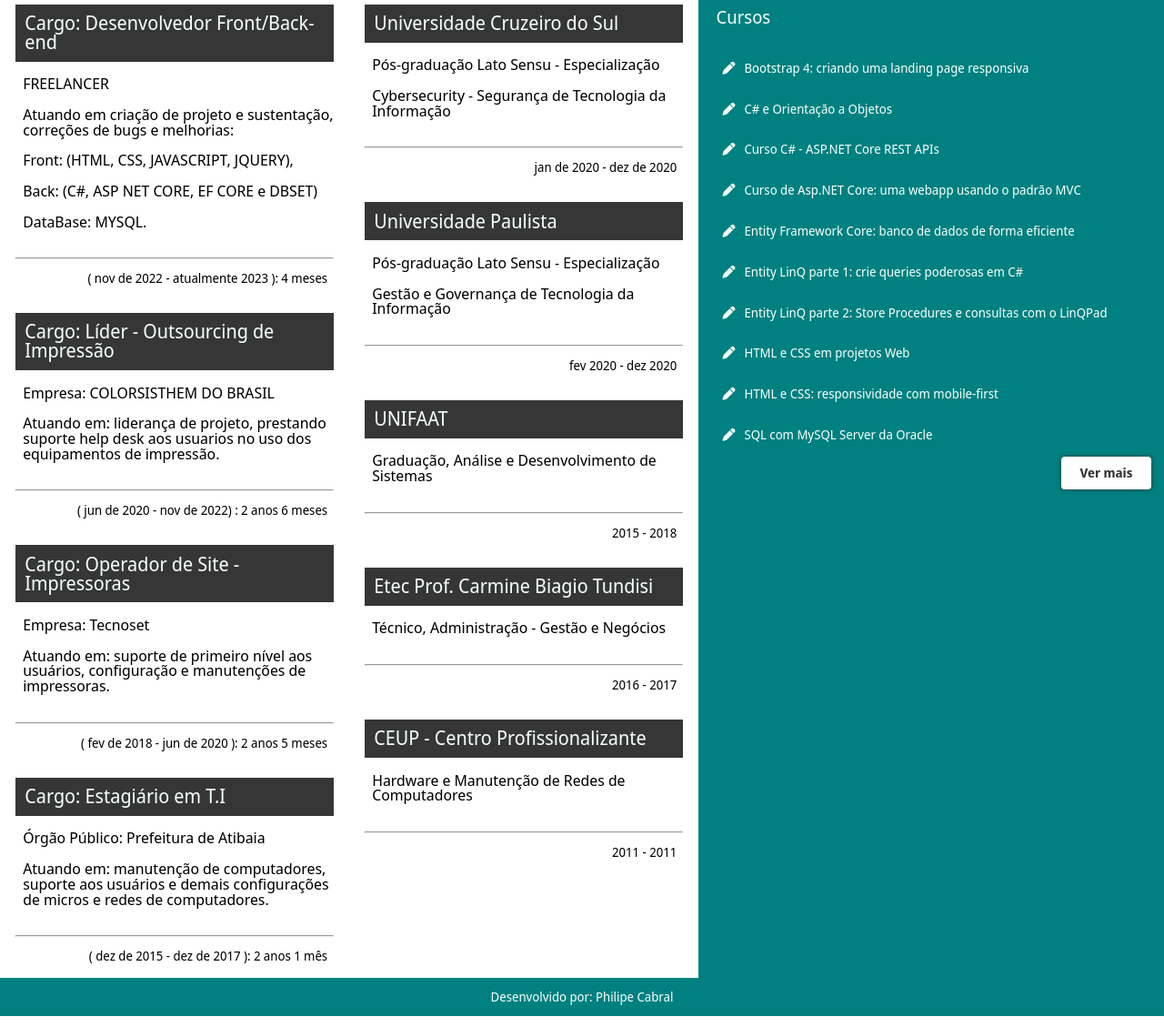
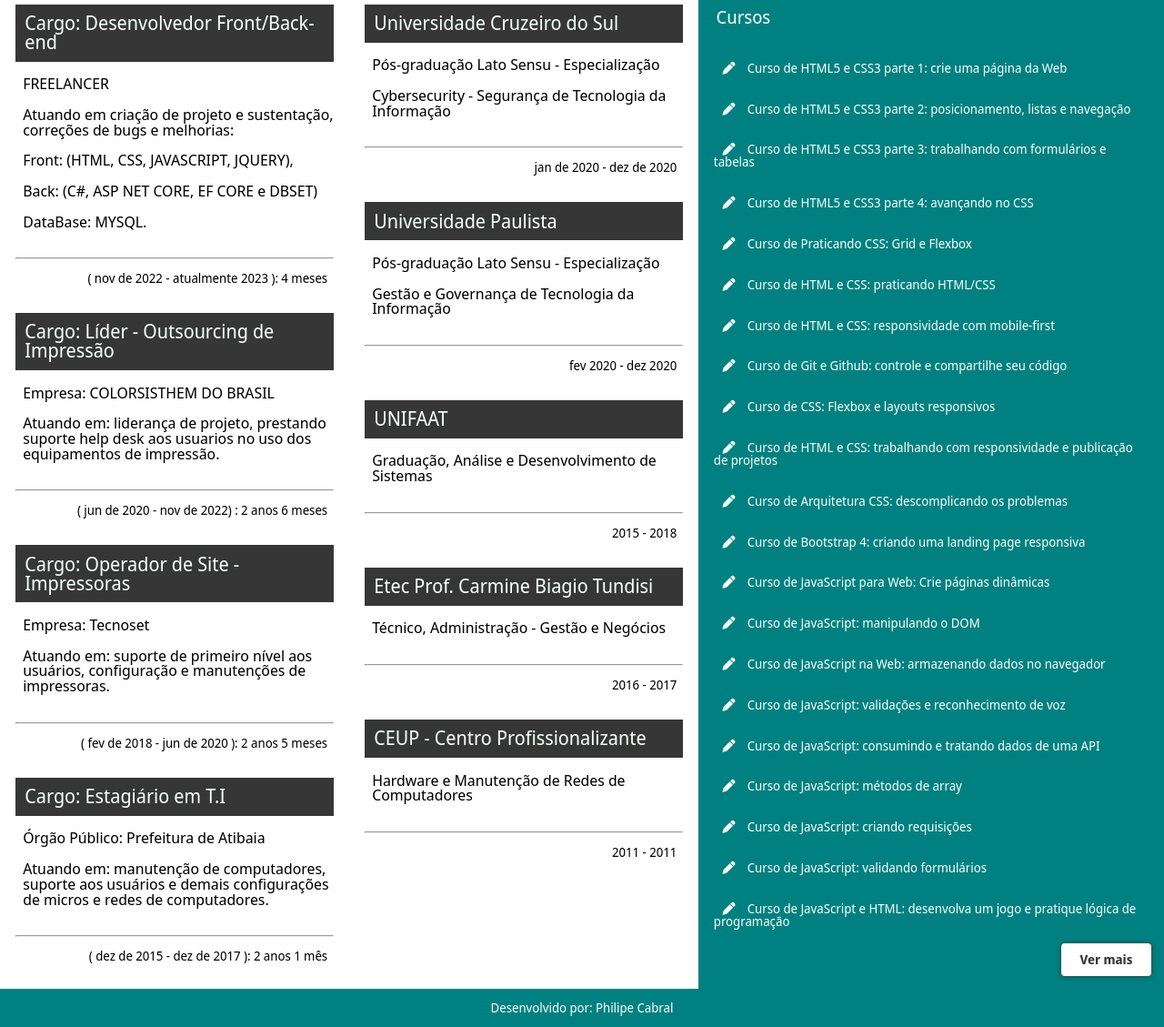
Before and after one commit to Philipebcf/curriculo-philipe-cabral, a plain HTML site: page index.html in a window 1280 px wide. Shown: the part 568-1697 px from the top of the page at 91% size. Drawn offline with Linux system fonts and the light colour scheme.

Commit message:
atualização de cursos frint-end

```diff
--- a/index.html
+++ b/index.html
@@ -541,52 +541,149 @@
                     <ul class="lista-lateral lista-tela-maior lista-lateral-esquerda">
                         <li class="lista-item-titulo lista-item-titulo-tela-maior">Cursos</li>
                         <li class="lista-item">
-                            <a href="#" class="lista-lateral-link"><i class="fa fa-thin fa-pen"></i>Bootstrap 4: criando uma landing page <br class="quebra-linha"> responsiva
-                                <time class="item-horas">00 horas - Alura</time>
-                            </a>
-                        </li>
-                        <li class="lista-item">
-                            <a href="#" class="lista-lateral-link"><i class="fa fa-thin fa-pen"></i>C# e Orientação a Objetos
+                            <a href="#" class="lista-lateral-link"><i class="fa fa-thin fa-pen"></i>
+                                Curso de
+                        HTML5 e CSS3 parte 1: crie uma página da Web
                                 <time class="item-horas">00 hs - Alura</time>
                             </a>
                         </li>
                         <li class="lista-item">
-                            <a href="#" class="lista-lateral-link"><i class="fa fa-thin fa-pen"></i>Curso C# - ASP.NET Core REST APIs
+                            <a href="#" class="lista-lateral-link"><i class="fa fa-thin fa-pen"></i>
+                                Curso de
+                        HTML5 e CSS3 parte 2: posicionamento, listas e navegação
                                 <time class="item-horas">00 hs - Alura</time>
                             </a>
                         </li>
                         <li class="lista-item">
-                            <a href="#" class="lista-lateral-link"><i class="fa fa-thin fa-pen"></i>Curso de Asp.NET Core: uma webapp usando <br class="quebra-linha"> o padrão MVC
+                            <a href="#" class="lista-lateral-link"><i class="fa fa-thin fa-pen"></i>
+                                Curso de
+                        HTML5 e CSS3 parte 3: trabalhando com formulários e tabelas
                                 <time class="item-horas">00 hs - Alura</time>
                             </a>
                         </li>
                         <li class="lista-item">
-                            <a href="#" class="lista-lateral-link"><i class="fa fa-thin fa-pen"></i>Entity Framework Core: banco de dados <br class="quebra-linha"> de forma eficiente
-                                <time class="item-horas">16 hs - Alura</time>
+                            <a href="#" class="lista-lateral-link"><i class="fa fa-thin fa-pen"></i>
+                                Curso de
+                        HTML5 e CSS3 parte 4: avançando no CSS
+                                <time class="item-horas">00 hs - Alura</time>
                             </a>
                         </li>
                         <li class="lista-item">
-                            <a href="#" class="lista-lateral-link"><i class="fa fa-thin fa-pen"></i>Entity LinQ parte 1: crie queries poderosas em C#
-                                <time class="item-horas">11 hs - Alura</time>
+                            <a href="#" class="lista-lateral-link"><i class="fa fa-thin fa-pen"></i>
+                                Curso de
+                        Praticando CSS: Grid e Flexbox
+                                <time class="item-horas">00 hs - Alura</time>
                             </a>
                         </li>
                         <li class="lista-item">
-                            <a href="#" class="lista-lateral-link"><i class="fa fa-thin fa-pen"></i>Entity LinQ parte 2: Store Procedures e consultas <br class="quebra-linha">com o LinQPad
-                                <time class="item-horas">8 hs - Alura</time>
+                            <a href="#" class="lista-lateral-link"><i class="fa fa-thin fa-pen"></i>
+                                Curso de
+                        HTML e CSS: praticando HTML/CSS
+                                <time class="item-horas">00 hs - Alura</time>
                             </a>
                         </li>
                         <li class="lista-item">
-                            <a href="#" class="lista-lateral-link"><i class="fa fa-thin fa-pen"></i>HTML e CSS em projetos Web
-                                <time class="item-horas">63 hs - Alura</time>
+                            <a href="#" class="lista-lateral-link"><i class="fa fa-thin fa-pen"></i>
+                                Curso de
+                        HTML e CSS: responsividade com mobile-first
+                                <time class="item-horas">00 hs - Alura</time>
                             </a>
                         </li>
                         <li class="lista-item">
-                            <a href="#" class="lista-lateral-link"><i class="fa fa-thin fa-pen"></i>HTML e CSS: responsividade com mobile-first
-                                <time class="item-horas">12 hs - Alura</time>
+                            <a href="#" class="lista-lateral-link"><i class="fa fa-thin fa-pen"></i>
+                                Curso de
+                        Git e Github: controle e compartilhe seu código
+                                <time class="item-horas">00 hs - Alura</time>
                             </a>
                         </li>
                         <li class="lista-item">
-                            <a href="#" class="lista-lateral-link"><i class="fa fa-thin fa-pen"></i>SQL com MySQL Server da Oracle
+                            <a href="#" class="lista-lateral-link"><i class="fa fa-thin fa-pen"></i>
+                                Curso de
+                        CSS: Flexbox e layouts responsivos
+                                <time class="item-horas">00 hs - Alura</time>
+                            </a>
+                        </li>
+                        <li class="lista-item">
+                            <a href="#" class="lista-lateral-link"><i class="fa fa-thin fa-pen"></i>
+                                Curso de
+                        HTML e CSS: trabalhando com responsividade e publicação de projetos
+                                <time class="item-horas">00 hs - Alura</time>
+                            </a>
+                        </li>
+                        <li class="lista-item">
+                            <a href="#" class="lista-lateral-link"><i class="fa fa-thin fa-pen"></i>
+                                Curso de
+                                Arquitetura CSS: descomplicando os problemas
+                                <time class="item-horas">00 hs - Alura</time>
+                            </a>
+                        </li>
+                        <li class="lista-item">
+                            <a href="#" class="lista-lateral-link"><i class="fa fa-thin fa-pen"></i>
+                                Curso de
+                        Bootstrap 4: criando uma landing page responsiva
+                                <time class="item-horas">00 hs - Alura</time>
+                            </a>
+                        </li>
+                        <li class="lista-item">
+                            <a href="#" class="lista-lateral-link"><i class="fa fa-thin fa-pen"></i>
+                                Curso de
+                        JavaScript para Web: Crie páginas dinâmicas
+                                <time class="item-horas">00 hs - Alura</time>
+                            </a>
+                        </li>
+                        <li class="lista-item">
+                            <a href="#" class="lista-lateral-link"><i class="fa fa-thin fa-pen"></i>
+                                Curso de
+                        JavaScript: manipulando o DOM
+                                <time class="item-horas">00 hs - Alura</time>
+                            </a>
+                        </li>
+                        <li class="lista-item">
+                            <a href="#" class="lista-lateral-link"><i class="fa fa-thin fa-pen"></i>
+                                Curso de
+                        JavaScript na Web: armazenando dados no navegador
+                                <time class="item-horas">00 hs - Alura</time>
+                            </a>
+                        </li>
+                        <li class="lista-item">
+                            <a href="#" class="lista-lateral-link"><i class="fa fa-thin fa-pen"></i>
+                                Curso de
+                        JavaScript: validações e reconhecimento de voz
+                                <time class="item-horas">00 hs - Alura</time>
+                            </a>
+                        </li>
+                        <li class="lista-item">
+                            <a href="#" class="lista-lateral-link"><i class="fa fa-thin fa-pen"></i>
+                                Curso de
+                        JavaScript: consumindo e tratando dados de uma API
+                                <time class="item-horas">00 hs - Alura</time>
+                            </a>
+                        </li>
+                        <li class="lista-item">
+                            <a href="#" class="lista-lateral-link"><i class="fa fa-thin fa-pen"></i>
+                                Curso de
+                        JavaScript: métodos de array
+                                <time class="item-horas">00 hs - Alura</time>
+                            </a>
+                        </li>
+                        <li class="lista-item">
+                            <a href="#" class="lista-lateral-link"><i class="fa fa-thin fa-pen"></i>
+                                Curso de
+                        JavaScript: criando requisições
+                                <time class="item-horas">00 hs - Alura</time>
+                            </a>
+                        </li>
+                        <li class="lista-item">
+                            <a href="#" class="lista-lateral-link"><i class="fa fa-thin fa-pen"></i>
+                                Curso de
+                        JavaScript: validando formulários
+                                <time class="item-horas">00 hs - Alura</time>
+                            </a>
+                        </li>
+                        <li class="lista-item">
+                            <a href="#" class="lista-lateral-link"><i class="fa fa-thin fa-pen"></i>
+                                Curso de
+                        JavaScript e HTML: desenvolva um jogo e pratique lógica de programação
                                 <time class="item-horas">00 hs - Alura</time>
                             </a>
                         </li>
```
